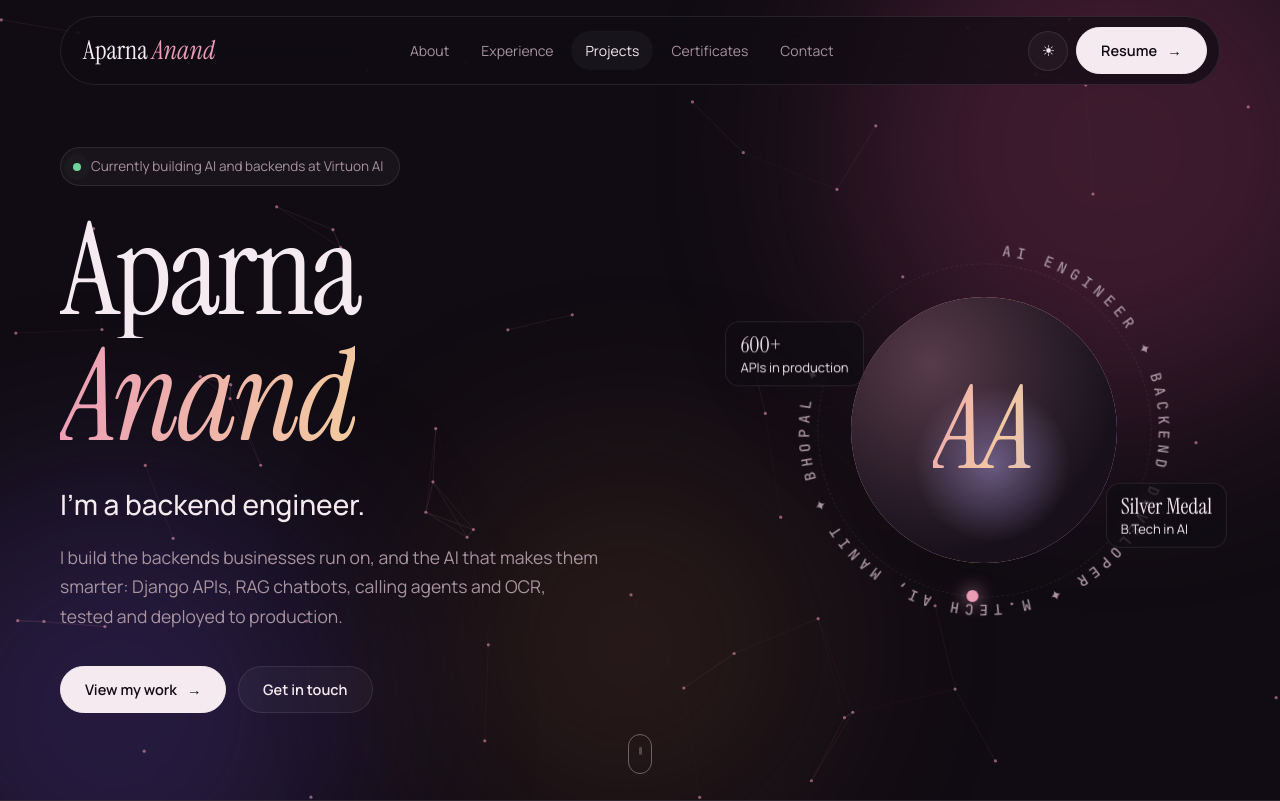
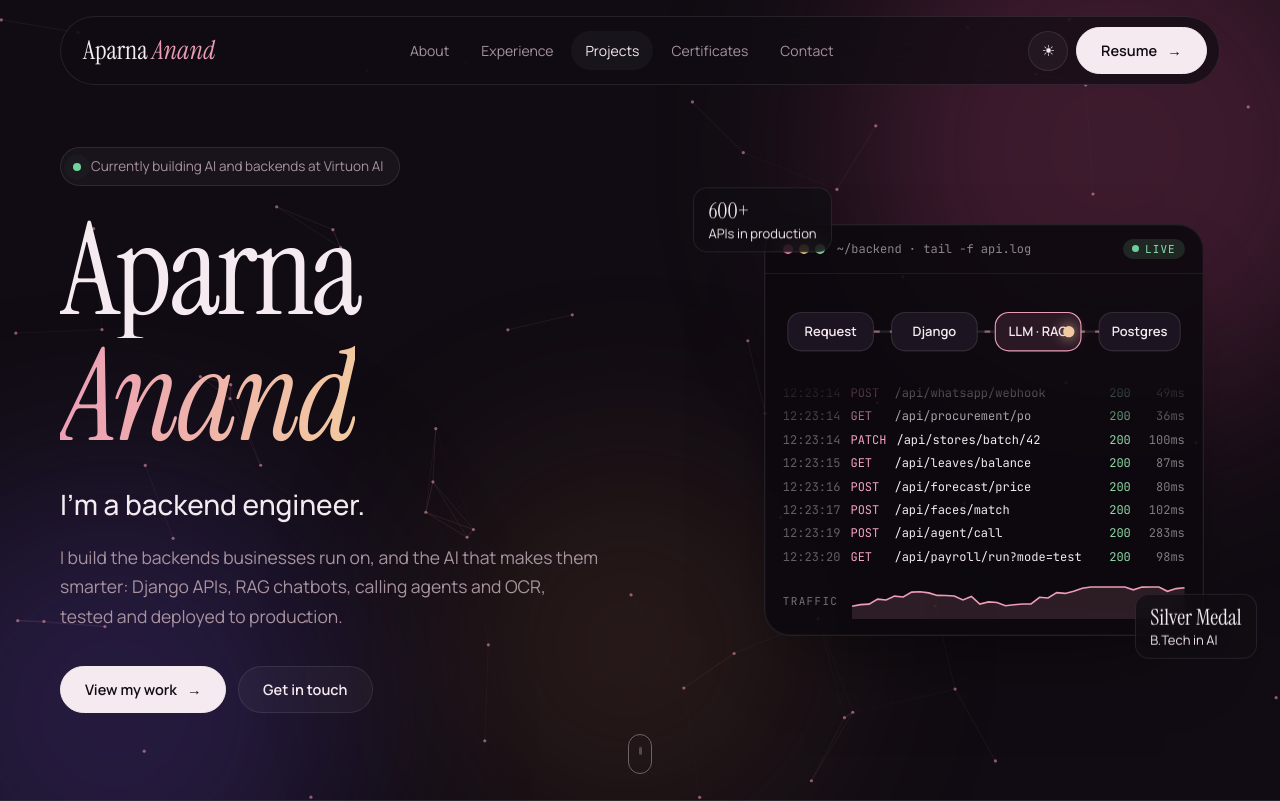
Before and after one commit to anandaparna126/anandaparna126.github.io, a plain HTML site: page index.html in a window 1280 px wide. Shown: the top 801 px of the page. Drawn offline with Linux system fonts and the light colour scheme; animation ran at ten frames a second.

Commit message:
Replace hero portrait with a live system card
Animated request flow (Request > Django > LLM/RAG > Postgres), a streaming
API log and a moving traffic sparkline, instead of a photo or monogram.

Co-Authored-By: Claude Opus 5.5 <noreply@anthropic.com>

```diff
--- a/index.html
+++ b/index.html
@@ -102,22 +102,40 @@
     .fade-up { opacity: 0; transform: translateY(24px); animation: fadeUp 1s cubic-bezier(.2, .8, .2, 1) forwards; }
     @keyframes fadeUp { to { opacity: 1; transform: none; } }
 
-    .portrait { position: relative; justify-self: center; width: min(380px, 80vw); aspect-ratio: 1; }
-    .ring { position: absolute; inset: 0; animation: spin 26s linear infinite; }
-    .ring text { font: 500 11.5px "JetBrains Mono", monospace; letter-spacing: 4.2px; fill: var(--muted); text-transform: uppercase; }
-    @keyframes spin { to { transform: rotate(360deg); } }
-    .photo { position: absolute; inset: 15%; border-radius: 50%; overflow: hidden; }
-    .photo::before { content: ""; position: absolute; inset: -3px; border-radius: 50%; padding: 3px; background: var(--grad); -webkit-mask: linear-gradient(#000 0 0) content-box, linear-gradient(#000 0 0); -webkit-mask-composite: xor; mask-composite: exclude; z-index: 2; }
-    .mono { display: grid; place-items: center; background: radial-gradient(circle at 30% 25%, color-mix(in srgb, var(--rose) 30%, var(--bg-2)), var(--bg-2) 70%); }
-    .mono span { position: relative; z-index: 1; font-family: "Instrument Serif", serif; font-style: italic; font-size: clamp(80px, 9vw, 120px); line-height: 1; background: var(--grad); background-size: 200% auto; -webkit-background-clip: text; background-clip: text; color: transparent; animation: shimmer 6s linear infinite; transition: transform .6s; }
-    .portrait:hover .mono span { transform: scale(1.08); }
-    .mono-glow { position: absolute; width: 60%; height: 60%; border-radius: 50%; background: radial-gradient(circle, color-mix(in srgb, var(--lav) 45%, transparent), transparent 70%); animation: roam 9s ease-in-out infinite alternate; }
-    @keyframes roam { 0% { transform: translate(-30%, -20%); } 50% { transform: translate(25%, 10%); } 100% { transform: translate(-10%, 30%); } }
-    .orbit { position: absolute; inset: 6%; border-radius: 50%; border: 1px dashed var(--line); animation: spin 14s linear infinite reverse; }
-    .orbit i { position: absolute; top: -6px; left: 50%; width: 12px; height: 12px; border-radius: 50%; background: var(--rose); box-shadow: 0 0 18px var(--rose); }
+    .live-wrap { position: relative; justify-self: center; width: min(440px, 100%); }
+    .live { position: relative; border-radius: 26px; border: 1px solid var(--line); background: color-mix(in srgb, var(--code) 88%, transparent); backdrop-filter: blur(14px); color: #f4eaef; overflow: hidden; box-shadow: 0 40px 80px -40px rgba(0, 0, 0, .65), 0 0 0 1px rgba(255, 255, 255, .03) inset; animation: hover 7s ease-in-out infinite; }
+    .live::before { content: ""; position: absolute; inset: -1px; border-radius: inherit; padding: 1px; background: linear-gradient(140deg, color-mix(in srgb, var(--rose) 70%, transparent), transparent 40%, transparent 60%, color-mix(in srgb, var(--lav) 70%, transparent)); -webkit-mask: linear-gradient(#000 0 0) content-box, linear-gradient(#000 0 0); -webkit-mask-composite: xor; mask-composite: exclude; pointer-events: none; }
+    @keyframes hover { 50% { transform: translateY(-10px); } }
+    .live-top { display: flex; align-items: center; gap: 12px; padding: 14px 18px; border-bottom: 1px solid rgba(255, 255, 255, .07); font: 12px "JetBrains Mono", monospace; }
+    .live-top .dots { display: flex; gap: 6px; }
+    .live-top .dots i { width: 10px; height: 10px; border-radius: 50%; background: #f28ba8; }
+    .live-top .dots i:nth-child(2) { background: #f6cf7c; } .live-top .dots i:nth-child(3) { background: #8fd9a6; }
+    .live-path { opacity: .55; flex: 1; white-space: nowrap; overflow: hidden; text-overflow: ellipsis; }
+    .live-pill { display: inline-flex; align-items: center; gap: 6px; padding: 3px 9px; border-radius: 999px; background: rgba(111, 211, 155, .14); color: #8fe0b0; font-size: 11px; letter-spacing: .1em; }
+    .live-pill b { width: 7px; height: 7px; border-radius: 50%; background: #6fd39b; animation: blink 1.4s ease-in-out infinite; }
+    @keyframes blink { 50% { opacity: .25; } }
+    .live-flow { display: block; width: 100%; height: auto; padding: 16px 16px 4px; }
+    .lf-line { stroke: rgba(255, 255, 255, .1); stroke-width: 2; }
+    .lf-dash { stroke: #ec9db6; stroke-width: 2; stroke-dasharray: 5 9; opacity: .55; animation: dash 1.2s linear infinite; }
+    .lf-node rect { fill: #1c1420; stroke: rgba(255, 255, 255, .12); transition: stroke .3s, fill .3s; }
+    .lf-node text { fill: #f4eaef; font: 600 11.5px "Manrope", sans-serif; text-anchor: middle; }
+    .lf-node.hit rect { stroke: #ec9db6; fill: #2a1825; }
+    .lf-pkt { fill: #f2c9a0; filter: drop-shadow(0 0 6px #f2c9a0); }
+    .live-log { height: 196px; padding: 8px 18px 4px; font: 12px/1.95 "JetBrains Mono", monospace; overflow: hidden; display: flex; flex-direction: column; justify-content: flex-end; -webkit-mask: linear-gradient(transparent, #000 30%); mask: linear-gradient(transparent, #000 30%); }
+    .log-line { display: flex; gap: 10px; white-space: nowrap; animation: logIn .45s ease both; }
+    @keyframes logIn { from { opacity: 0; transform: translateY(8px); } }
+    .log-line .t { opacity: .38; }
+    .log-line .m { color: #f5a3bd; min-width: 34px; }
+    .log-line .p { flex: 1; overflow: hidden; text-overflow: ellipsis; }
+    .log-line .s { color: #8fd9a6; }
+    .log-line .ms { opacity: .5; min-width: 44px; text-align: right; }
+    .live-foot { display: flex; align-items: center; gap: 14px; padding: 10px 18px 16px; font: 11px "JetBrains Mono", monospace; color: rgba(244, 234, 239, .45); text-transform: uppercase; letter-spacing: .12em; }
+    .live-foot svg { flex: 1; height: 36px; }
+    .spark { fill: none; stroke: #ec9db6; stroke-width: 1.6; vector-effect: non-scaling-stroke; }
+    .spark-fill { fill: rgba(236, 157, 182, .14); }
     .tag { position: absolute; padding: 9px 14px; border-radius: 14px; background: color-mix(in srgb, var(--bg) 75%, transparent); backdrop-filter: blur(10px); border: 1px solid var(--line); font-size: 13px; line-height: 1.3; animation: float 6s ease-in-out infinite; white-space: nowrap; }
     .tag b { display: block; font-family: "Instrument Serif", serif; font-size: 22px; font-weight: 400; }
-    .tag.t1 { left: -18%; top: 22%; } .tag.t2 { right: -14%; bottom: 16%; animation-delay: -3s; }
+    .tag.t1 { left: -16%; top: -34px; } .tag.t2 { right: -12%; bottom: -34px; animation-delay: -3s; }
     @keyframes float { 50% { transform: translateY(-14px); } }
     .scroll-hint { position: absolute; bottom: 26px; left: 50%; transform: translateX(-50%); width: 24px; height: 40px; border: 1.5px solid var(--muted); border-radius: 14px; opacity: .6; }
     .scroll-hint::after { content: ""; position: absolute; left: 50%; top: 8px; width: 3px; height: 8px; margin-left: -1.5px; border-radius: 2px; background: var(--muted); animation: wheel 1.8s ease-in-out infinite; }
@@ -350,8 +368,8 @@
       .nav-links.open { display: flex; }
       .burger { display: grid; }
       .hero .wrap, .about, .tests, .proj, .exp, .edu, .talk { grid-template-columns: 1fr; }
-      .portrait { order: -1; width: min(300px, 74vw); }
-      .tag.t1 { left: -6%; } .tag.t2 { right: -6%; }
+      .live-wrap { width: min(440px, 100%); }
+      .tag.t1 { left: -2%; top: -18px; } .tag.t2 { right: -2%; bottom: -22px; }
       .api { position: static; }
       .exp-tabs { flex-direction: row; overflow-x: auto; }
       .exp-tab { white-space: nowrap; }
@@ -406,13 +424,28 @@
           <a class="btn magnetic" href="#contact">Get in touch</a>
         </div>
       </div>
-      <div class="portrait fade-up" style="animation-delay:.3s">
-        <svg class="ring" viewBox="0 0 300 300" aria-hidden="true">
-          <defs><path id="circle" d="M150,150 m-138,0 a138,138 0 1,1 276,0 a138,138 0 1,1 -276,0"/></defs>
-          <text><textPath href="#circle">AI Engineer ✦ Backend Developer ✦ M.Tech AI, MANIT ✦ Bhopal ✦</textPath></text>
-        </svg>
-        <div class="orbit"><i></i></div>
-        <div class="photo mono" aria-hidden="true"><span>AA</span><i class="mono-glow"></i></div>
+      <div class="live-wrap fade-up" style="animation-delay:.3s">
+        <div class="live" aria-label="Animated illustration of a backend serving AI requests">
+          <div class="live-top">
+            <span class="dots"><i></i><i></i><i></i></span>
+            <span class="live-path">~/backend · tail -f api.log</span>
+            <span class="live-pill"><b></b>LIVE</span>
+          </div>
+          <svg class="live-flow" viewBox="0 0 360 74" aria-hidden="true">
+            <path class="lf-line" d="M44 37 H316"/>
+            <path class="lf-dash" d="M44 37 H316"/>
+            <g class="lf-node" id="lfn0"><rect x="6" y="20" width="76" height="34" rx="12"/><text x="44" y="41">Request</text></g>
+            <g class="lf-node" id="lfn1"><rect x="98" y="20" width="76" height="34" rx="12"/><text x="136" y="41">Django</text></g>
+            <g class="lf-node" id="lfn2"><rect x="190" y="20" width="76" height="34" rx="12"/><text x="228" y="41">LLM · RAG</text></g>
+            <g class="lf-node" id="lfn3"><rect x="282" y="20" width="72" height="34" rx="12"/><text x="318" y="41">Postgres</text></g>
+            <circle class="lf-pkt" id="lfPkt" r="5" cx="44" cy="37"/>
+          </svg>
+          <div class="live-log" id="liveLog" aria-hidden="true"></div>
+          <div class="live-foot">
+            <span>traffic</span>
+            <svg viewBox="0 0 200 36" preserveAspectRatio="none" aria-hidden="true"><path id="spark" class="spark"/><path id="sparkFill" class="spark-fill"/></svg>
+          </div>
+        </div>
         <div class="tag t1"><b>600+</b>APIs in production</div>
         <div class="tag t2"><b>Silver Medal</b>B.Tech in AI</div>
       </div>
@@ -802,6 +835,50 @@
   };
   if (reduce) typed.textContent = roles[0]; else setTimeout(type, 900);
 
+  // hero: live system card (request flow, streaming log, traffic sparkline)
+  const liveLog = $('#liveLog'), pkt = $('#lfPkt'), spark = $('#spark'), sparkFill = $('#sparkFill');
+  const lfNodes = [0, 1, 2, 3].map(i => $('#lfn' + i)), lfX = [44, 136, 228, 318];
+  const reqs = [
+    ['POST', '/api/agent/call', 200], ['GET', '/api/payroll/run?mode=test', 200], ['POST', '/api/rag/ask', 200],
+    ['POST', '/api/ocr/invoice', 201], ['POST', '/api/tally/sync/grn', 200], ['GET', '/api/hrms/attendance', 200],
+    ['POST', '/api/whatsapp/webhook', 200], ['GET', '/api/procurement/po', 200], ['PATCH', '/api/stores/batch/42', 200],
+    ['GET', '/api/leaves/balance', 200], ['POST', '/api/forecast/price', 200], ['POST', '/api/faces/match', 200]
+  ];
+  let ri2 = Math.floor(Math.random() * reqs.length);
+  const addLog = () => {
+    const [m, p, s] = reqs[ri2++ % reqs.length];
+    const t = new Date().toLocaleTimeString('en-GB', { hour12: false });
+    const ms = 18 + Math.floor(Math.random() * (p.includes('rag') || p.includes('agent') ? 420 : 90));
+    liveLog.insertAdjacentHTML('beforeend', `<div class="log-line"><span class="t">${t}</span><span class="m">${m}</span><span class="p">${p}</span><span class="s">${s}</span><span class="ms">${ms}ms</span></div>`);
+    while (liveLog.children.length > 9) liveLog.firstElementChild.remove();
+  };
+  for (let i = 0; i < 6; i++) addLog();
+  let traffic = Array.from({ length: 40 }, (_, i) => 18 + Math.sin(i / 3) * 6 + Math.random() * 6);
+  const drawSpark = () => {
+    const pts = traffic.map((v, i) => `${(i / (traffic.length - 1) * 200).toFixed(1)} ${(36 - v).toFixed(1)}`);
+    spark.setAttribute('d', 'M' + pts.join(' L'));
+    sparkFill.setAttribute('d', 'M0 36 L' + pts.join(' L') + ' L200 36 Z');
+  };
+  drawSpark();
+  if (!reduce) {
+    setInterval(() => { if (!document.hidden) addLog(); }, 1300);
+    setInterval(() => {
+      if (document.hidden) return;
+      const last = traffic[traffic.length - 1];
+      traffic = [...traffic.slice(1), Math.max(6, Math.min(32, last + (Math.random() - .5) * 9))];
+      drawSpark();
+    }, 450);
+    const cycle = 2600;
+    const movePkt = t => {
+      const k = (t % cycle) / cycle, e = k < .5 ? 2 * k * k : 1 - Math.pow(-2 * k + 2, 2) / 2;
+      const x = lfX[0] + (lfX[3] - lfX[0]) * e;
+      pkt.setAttribute('cx', x.toFixed(1));
+      lfNodes.forEach((n, i) => n.classList.toggle('hit', Math.abs(x - lfX[i]) < 26));
+      requestAnimationFrame(movePkt);
+    };
+    requestAnimationFrame(movePkt);
+  }
+
   // marquee
   const tech = ['Django', 'LangChain', 'RAG', 'PostgreSQL', 'AI Agents', 'Django REST Framework', 'FAISS', 'Gemini', 'Tool calling', 'PyTorch', 'OpenCV', 'Docker', 'GCP', 'Locust', 'Tally', 'Fine-tuning'];
   $('#track').innerHTML = [...tech, ...tech].map(t => `<span>${t}</span>`).join('');
```
